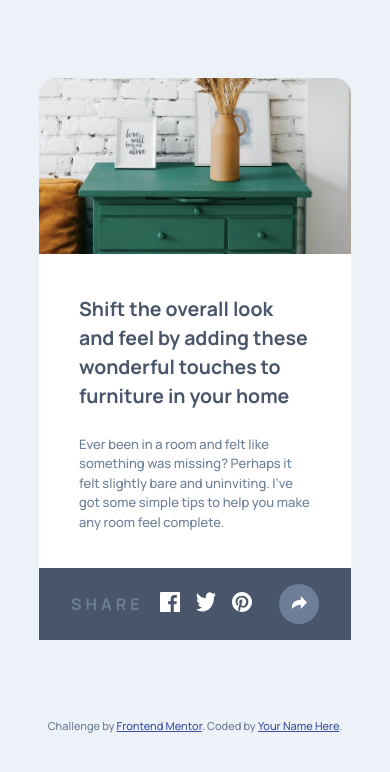
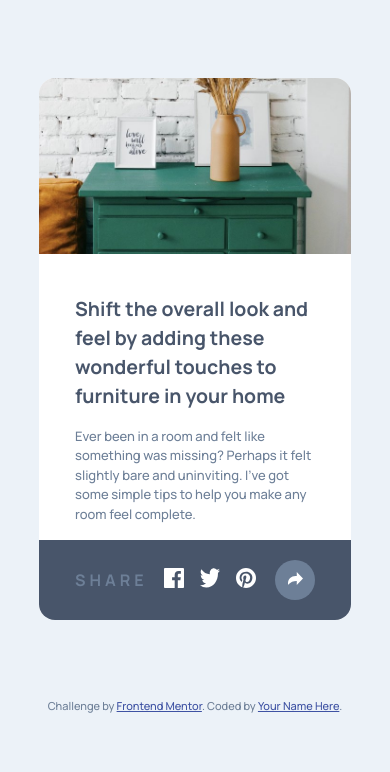
Before and after one commit to catreedle/article-preview-component, a plain HTML site: page index.html in a window 390 px wide. Both pictures are taken after a click on the button 291 px from the left and 576 px from the top of the page. Drawn offline with Linux system fonts and the light colour scheme.

Commit message:
fix mobile share section

```diff
--- a/css/styles.css
+++ b/css/styles.css
@@ -52,22 +52,28 @@ body {
 }
 
 .preview {
-  padding: 2.5rem;
   display: flex;
+  gap: 1rem;
   flex-direction: column;
-  gap: 1.5rem;
 }
 
 .preview h1 {
+margin-block-start: 2.5rem;
+  margin-inline: 2.25rem;
   font-weight: 700;
   color: var(--color-dark-grayish-blue);
+}
+
+.preview p {
+  margin-inline: 2.25rem;
 }
 
 /* card author */
 .card-footer {
   display: flex;
-  /* display: none; */
+  margin: 1rem 2.25rem;
   justify-content: space-between;
+  justify-self: flex-end;
 }
 
 .author-info {
@@ -108,20 +114,21 @@ button:hover {
 /* card share */
 .card-share {
   background-color: var(--color-dark-grayish-blue);
-  margin: -2.5rem;
-  margin-top: 0.75rem;
-  padding: 1rem 2rem;
+  padding: 1.25rem 2.25rem;
   display: flex;
   display: none;
   align-items: center;
   justify-content: space-between;
+  border-bottom-left-radius: 1rem;
+  border-bottom-right-radius: 1rem;
 }
 
-.card-share p {
+.card-share span {
   font-size: 1rem;
   font-weight: 700;
   letter-spacing: 0.25rem;
   color: var(--color-dark-blue);
+  text-transform: uppercase;
 }
 
 .card-share img {
@@ -136,10 +143,6 @@ button:hover {
 
 .share-inline-end {
   align-self: flex-end;
-}
-
-.card-share p {
-  text-transform: uppercase;
 }
 
 .share-active {
--- a/index.html
+++ b/index.html
@@ -63,7 +63,7 @@
 
         <section class="card-share">
           <div class="share-inline-start">
-            <p>Share</p>
+            <span>Share</span>
             <img src="/images/icon-facebook.svg" alt="icon-facebook" />
             <img src="/images/icon-twitter.svg" alt="icon-twitter" />
             <img src="/images/icon-pinterest.svg" alt="icon-pinterest" />
```
